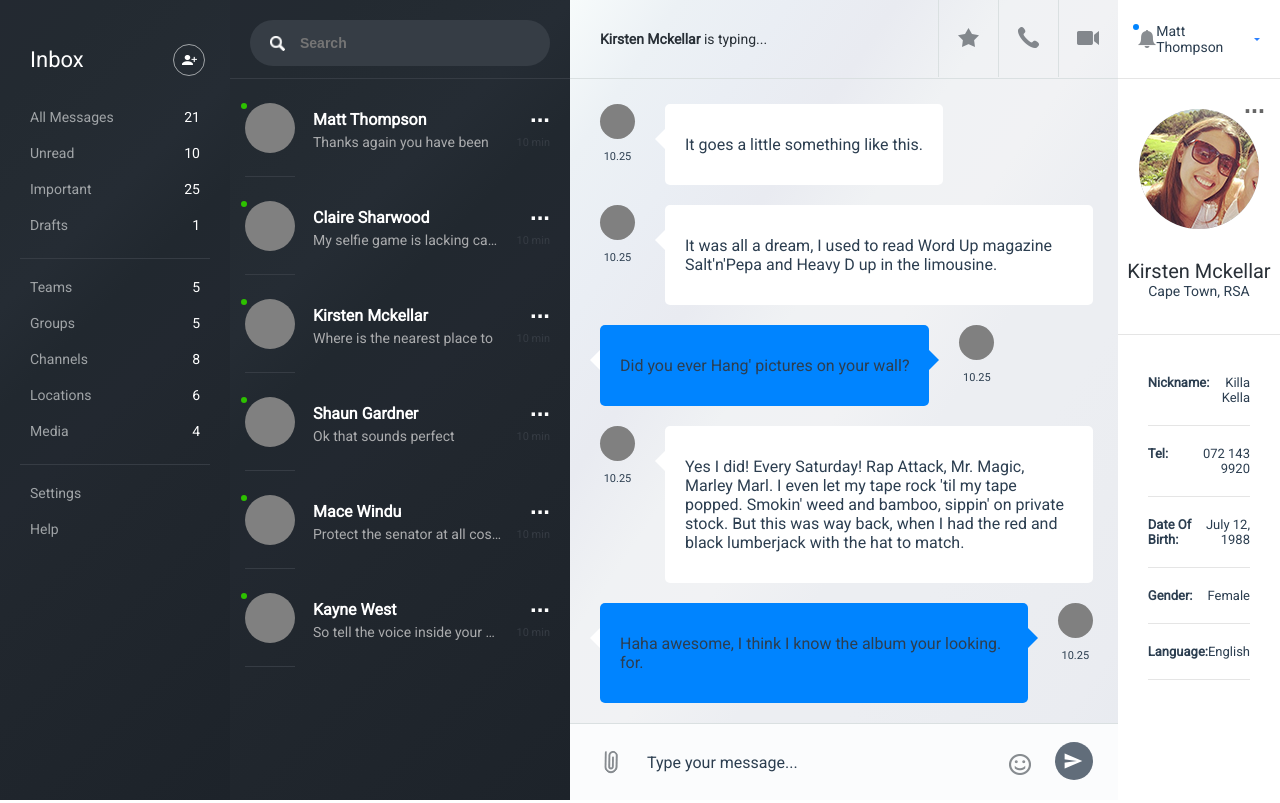
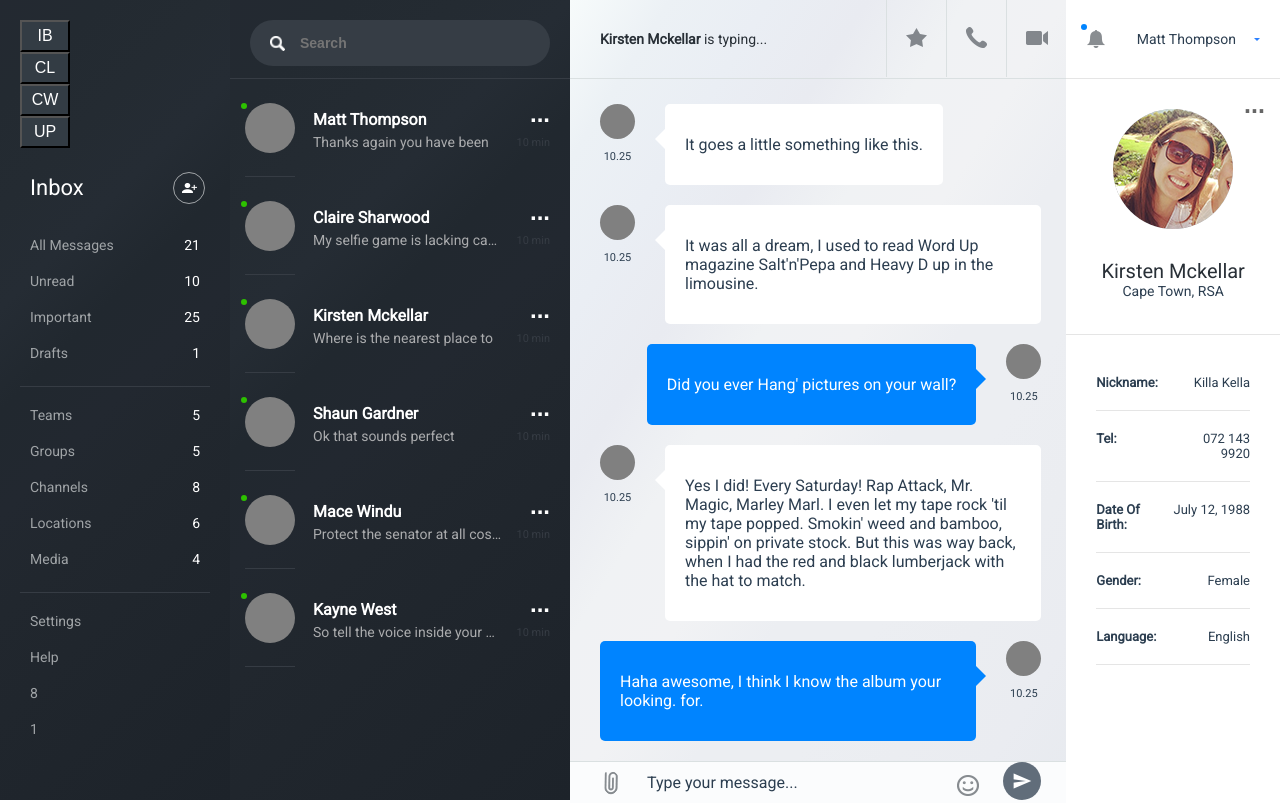
Before and after one commit to IrinaFitas/chat, a Vue app: page / in a window 1280 px wide. Built offline with nearby package versions, Linux system fonts and the light colour scheme.

Commit message:
Added vuex and navigation-buttons

```diff
--- a/package.json
+++ b/package.json
@@ -11,7 +11,7 @@
     "register-service-worker": "^1.6.2",
     "vue": "^2.6.6",
     "vue-router": "^3.0.1",
-    "vuex": "^3.0.1"
+    "vuex": "^3.1.0"
   },
   "devDependencies": {
     "@vue/cli-plugin-babel": "^3.5.0",
--- a/src/components/Inbox.vue
+++ b/src/components/Inbox.vue
@@ -1,5 +1,12 @@
 <template>
-    <div class="container">
+    <div class="container" ref="container">
+        <div class="nav-buttons">
+            <button type="button" @click="toggleNavbar">IB</button>
+            <button type="button">CL</button>
+            <button type="button">CW</button>
+            <button type="button">UP</button>
+        </div>
+        <div class="navbar-container">
             <header>
                 <p class="title">Inbox</p>
                 <button type="button" class="add-contact-btn"></button>
@@ -23,19 +30,54 @@
                 <ul>
                     <li>Settings</li>
                     <li>Help</li>
+                    <li> {{ plus }} </li>
+                    <li> {{ minus }} </li>
                 </ul>
             </nav>
         </div>
+    </div>
 </template>
+
+<script>
+import { mapGetters } from "vuex";
+export default {
+    methods: {
+        toggleNavbar () {
+            this.$refs.container.classList.toggle("show-navbar");
+        }
+    },
+
+    computed: {
+        ...mapGetters([
+            "plus",
+            "minus"
+        ])
+    }
+}
+</script>
+
 
 <style lang="scss" scoped>
     .container {
-        width: 230px;
+        max-width: 230px;
 		box-sizing: border-box;
         height: 100vh;
         color: #a0a4a7;
         background: linear-gradient(-45deg, #1d232a 0%, #1e242b 10%, #1f252c 20%, #20262d 30%, #21272e 40%, #222830 50%, #21282f 60%, #252c34 70%, #242b32 80%, #232a31 90%, #232931 100%);
         padding: 20px;
+
+        .nav-buttons {
+            display: flex;
+            width: 50px;
+            flex-direction: column;
+
+            button {
+                font-size: 16px;
+                color: #ffffff;
+                padding: 5px;
+                background-color: #333c44;
+            }
+        }
 
         header {
             display: flex;
@@ -95,4 +137,16 @@
             }
         }
     }
+    .show-navbar {
+
+        .navbar-container {
+            display: block;
+        }
+    }
+    .navbar-container {
+
+        @media (max-width: 1200px) {
+            display: none;
+        }
+    }
 </style>
--- a/src/components/UserProfile.vue
+++ b/src/components/UserProfile.vue
@@ -52,6 +52,7 @@ export default {
     .container-user-profile {
         max-width: 275px;
         flex-grow: 1;
+        flex-shrink: 0;
         box-sizing: border-box;
         background-color: #ffffff;
 
--- a/src/components/chat/Chat.vue
+++ b/src/components/chat/Chat.vue
@@ -1,7 +1,7 @@
 <template>
     <div class="container-chat">
-        <div class="box">
-            <div class="photo-box left">
+        <div class="box incoming-message">
+            <div class="photo-box">
                 <div class="photo"></div>
                 <p class="time">10.25</p>
             </div>
@@ -9,8 +9,8 @@
                 <p class="text">It goes a little something like this.</p>
             </div>
         </div>
-        <div class="box">
-            <div class="photo-box left">
+        <div class="box incoming-message">
+            <div class="photo-box">
                 <div class="photo"></div>
                 <p class="time">10.25</p>
             </div>
@@ -18,17 +18,17 @@
                 <p class="text">It was all a dream, I used to read Word Up magazine Salt'n'Pepa and Heavy D up in the limousine.</p>
             </div>
         </div>
-        <div class="box box-right">
-            <div class="message-box right">
+        <div class="box outcoming-message">
+            <div class="message-box">
                 <p class="text">Did you ever Hang' pictures on your wall?</p>
             </div>
-            <div class="photo-box right">
+            <div class="photo-box">
                 <div class="photo"></div>
                 <p class="time">10.25</p>
             </div>
         </div>
-        <div class="box">
-            <div class="photo-box left">
+        <div class="box incoming-message">
+            <div class="photo-box">
                 <div class="photo"></div>
                 <p class="time">10.25</p>
             </div>
@@ -36,11 +36,11 @@
                 <p class="text">Yes I did! Every Saturday! Rap Attack, Mr. Magic, Marley Marl. I even let my tape rock 'til my tape popped. Smokin' weed and bamboo, sippin' on private stock.  But this was way back, when I had the red and black lumberjack with the hat to match.</p>
             </div>
         </div>
-        <div class="box box-right">
-            <div class="message-box right">
+        <div class="box outcoming-message">
+            <div class="message-box">
                 <p class="text">Haha awesome,  I think I know the album your looking. for.</p>
             </div>
-            <div class="photo-box right">
+            <div class="photo-box">
                 <div class="photo"></div>
                 <p class="time">10.25</p>
             </div>
@@ -89,18 +89,7 @@ export default {
             border-radius: 5px;
             padding: 15px 20px;
 
-           &::before {
-                content: "";
-                display: inline-block;
-                position: absolute;
-                left: -10px;
-                top: 25px;
-                width: 0;
-                height: 0;
-                border-top: 10px solid transparent;
-                border-bottom: 10px solid transparent;
-                border-right: 10px solid #ffffff;
-           }
+
         }
 
         .box-right .message-box.right {
@@ -119,5 +108,51 @@ export default {
                 border-left: 10px solid #0084ff;
             }
         }
+        .incoming-message {
+
+            .photo-box {
+                margin-right: 30px;
+            }
+            .message-box {
+
+                &::before {
+                    content: "";
+                    display: inline-block;
+                    position: absolute;
+                    left: -10px;
+                    top: 25px;
+                    width: 0;
+                    height: 0;
+                    border-top: 10px solid transparent;
+                    border-bottom: 10px solid transparent;
+                    border-right: 10px solid #ffffff;
+                }
+            }
+        }
+        .outcoming-message {
+            justify-content: flex-end;
+
+            .photo-box {
+                margin-left: 30px;
+            }
+            .message-box {
+                color: #ffffff;
+                background-color: #0084ff;
+
+                &::after {
+                    content: "";
+                    display: inline-block;
+                    position: absolute;
+                    right: -10px;
+                    top: 25px;
+                    width: 0;
+                    height: 0;
+                    border-top: 10px solid transparent;
+                    border-bottom: 10px solid transparent;
+                    border-left: 10px solid #0084ff;
+                }
+            }
+
+        }
     }
 </style>
--- a/src/main.js
+++ b/src/main.js
@@ -1,7 +1,7 @@
 import Vue from 'vue'
 import App from './App.vue'
 import router from './router'
-import store from './store'
+import { store } from './store/store.js'
 import './registerServiceWorker'
 
 Vue.config.productionTip = false
--- a/src/store.js
+++ /dev/null
@@ -1,16 +0,0 @@
-import Vue from 'vue'
-import Vuex from 'vuex'
-
-Vue.use(Vuex)
-
-export default new Vuex.Store({
-  state: {
-
-  },
-  mutations: {
-
-  },
-  actions: {
-
-  }
-})
--- /dev/null
+++ b/src/store/store.js
@@ -0,0 +1,19 @@
+import Vue from "vue";
+import Vuex from "vuex";
+
+Vue.use(Vuex);
+
+export const store = new Vuex.Store({
+    state: {
+        something: 3
+    },
+
+    getters: {
+        plus: state => {
+            return state.something + 5;
+        },
+        minus: state => {
+            return state.something - 2;
+        }
+    }
+});
```
Lines whose indentation alone changed are shown as unchanged.
